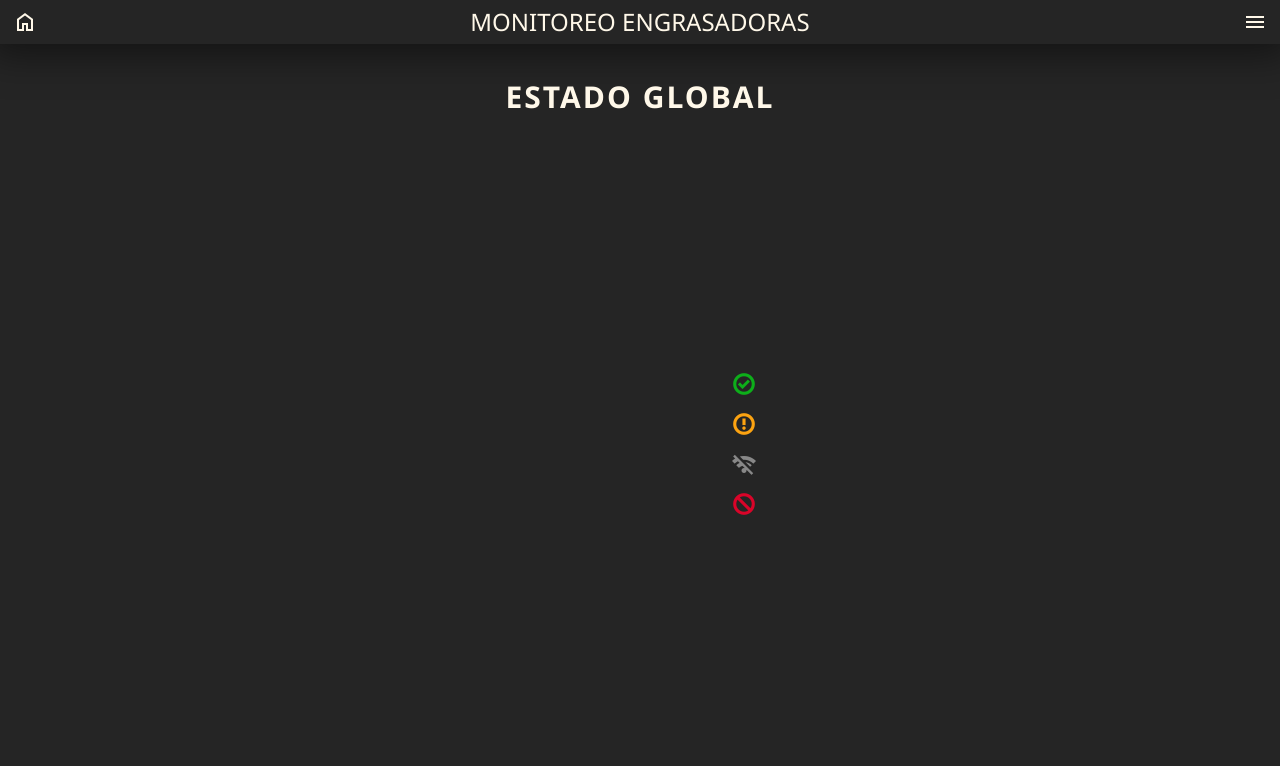
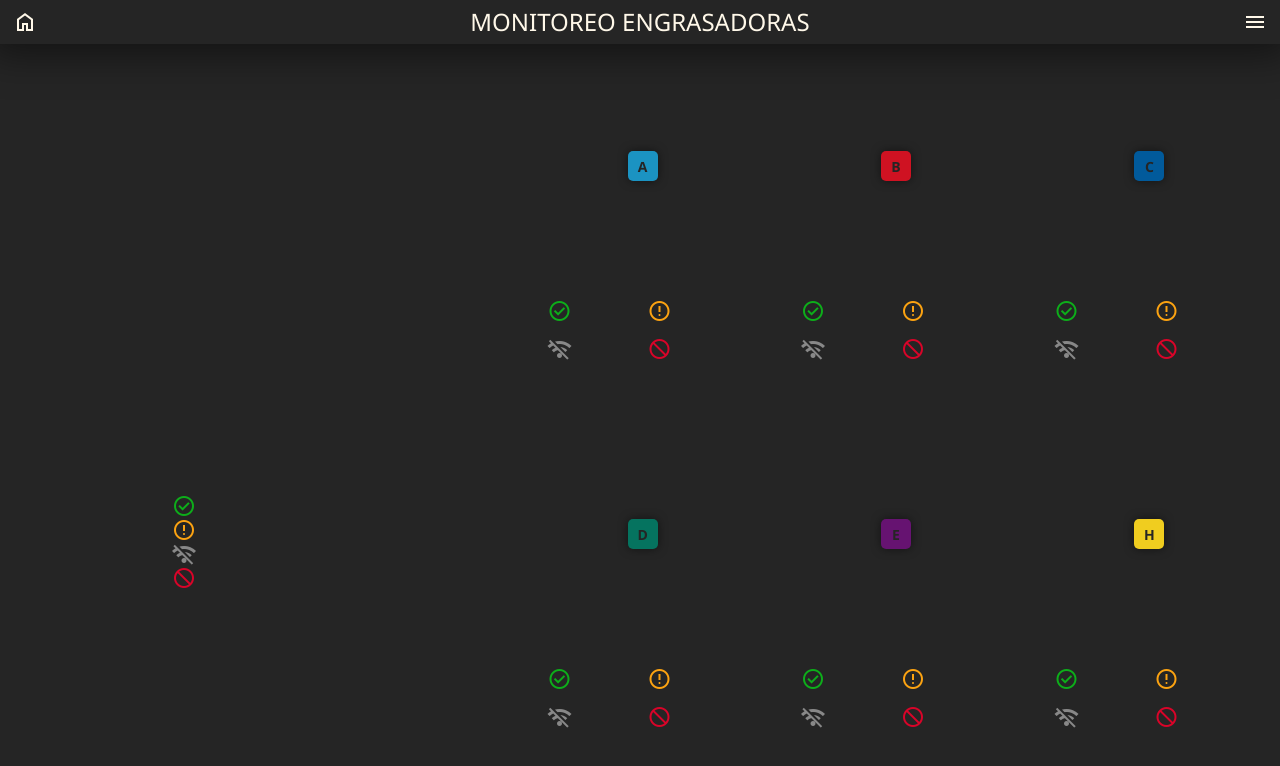
Before and after one commit to a-gonzalez-f/engrasadoras, a website: page public/index.html in a window 1280 px wide. Drawn offline with nearby package versions, Linux system fonts and the light colour scheme; no server answers.

Commit message:
cambio dashboard principal a todo en el mismo section

```diff
--- a/public/app.js
+++ b/public/app.js
@@ -57,6 +57,7 @@ async function cargarEngrasadoras() {
           data: [funcionando, alerta, sinConexion, fs],
           backgroundColor: ["#0dae1a", "#fca311", "#888", "#d90429"],
           borderWidth: 0,
+          hoverBorderWidth: 2,
         },
       ],
     },
@@ -175,6 +176,7 @@ function renderEstadoPorLinea(data) {
               data: [funcionando, alerta, desconectada, fs],
               backgroundColor: ["#0dae1a", "#fca311", "#888", "#d90429"],
               borderWidth: 0,
+              hoverBorderWidth: 1,
             },
           ],
         },
@@ -206,7 +208,6 @@ function renderEstadoPorLinea(data) {
     document.getElementById(`fs-${linea}`).innerText = `${fs} (${Math.round(
       (fs / total) * 100
     )}%)`;
-    document.getElementById(`total-${linea}`).innerText = `${total}`;
   });
 }
 
--- a/public/index.html
+++ b/public/index.html
@@ -36,7 +36,8 @@
     </header>
     <main class="mandatory-scroll-snapping">
       <section class="dashboard">
-        <h3 class="subtitle">ESTADO GLOBAL</h3>
+        <div class="global">
+          <div class="container">
             <div>
               <canvas id="chartGlobal"></canvas>
             </div>
@@ -52,7 +53,9 @@
                 <span id="alerta-global" class="alerta"></span>
               </div>
               <div>
-            <span class="material-symbols-outlined desconectada">wifi_off</span>
+                <span class="material-symbols-outlined desconectada"
+                  >wifi_off</span
+                >
                 <span id="sc-global" class="desconectada"></span>
               </div>
               <div>
@@ -60,15 +63,19 @@
                 <span id="fs-global" class="fs"></span>
               </div>
             </div>
-      </section>
-      <section class="dashboard porLinea">
-        <h3 class="subtitle">ESTADO POR LÍNEA</h3>
+          </div>
+        </div>
+        <div class="porLinea">
+          <div class="containerLineas">
             <div class="linea">
-          <h4 class="circle A" onclick="location.href='/detalle?linea=A'">A</h4>
+              <h4 class="circle A" onclick="location.href='/detalle?linea=A'">
+                A
+              </h4>
               <div>
                 <canvas class="donutLinea" id="chartA"></canvas>
               </div>
-          <div id="detalle-A">
+              <div id="detalle-A" class="detalle">
+                <div>
                   <div>
                     <span class="material-symbols-outlined funcionando"
                       >check_circle</span
@@ -79,6 +86,8 @@
                     <span class="material-symbols-outlined alerta">error</span>
                     <span id="alerta-A" class="alerta"></span>
                   </div>
+                </div>
+                <div>
                   <div>
                     <span class="material-symbols-outlined desconectada"
                       >wifi_off</span
@@ -89,18 +98,18 @@
                     <span class="material-symbols-outlined fs">block</span>
                     <span id="fs-A" class="fs"></span>
                   </div>
-            <div>
-              <span>TOTAL</span>
-              <span id="total-A"></span>
                 </div>
               </div>
             </div>
             <div class="linea">
-          <h4 class="circle B" onclick="location.href='/detalle?linea=B'">B</h4>
+              <h4 class="circle B" onclick="location.href='/detalle?linea=B'">
+                B
+              </h4>
               <div>
                 <canvas class="donutLinea" id="chartB"></canvas>
               </div>
-          <div id="detalle-B">
+              <div id="detalle-B" class="detalle">
+                <div>
                   <div>
                     <span class="material-symbols-outlined funcionando"
                       >check_circle</span
@@ -111,6 +120,8 @@
                     <span class="material-symbols-outlined alerta">error</span>
                     <span id="alerta-B" class="alerta"></span>
                   </div>
+                </div>
+                <div>
                   <div>
                     <span class="material-symbols-outlined desconectada"
                       >wifi_off</span
@@ -121,18 +132,18 @@
                     <span class="material-symbols-outlined fs">block</span>
                     <span id="fs-B" class="fs"></span>
                   </div>
-            <div>
-              <span>TOTAL</span>
-              <span id="total-B"></span>
                 </div>
               </div>
             </div>
             <div class="linea">
-          <h4 class="circle C" onclick="location.href='/detalle?linea=C'">C</h4>
+              <h4 class="circle C" onclick="location.href='/detalle?linea=C'">
+                C
+              </h4>
               <div>
                 <canvas class="donutLinea" id="chartC"></canvas>
               </div>
-          <div id="detalle-C">
+              <div id="detalle-C" class="detalle">
+                <div>
                   <div>
                     <span class="material-symbols-outlined funcionando"
                       >check_circle</span
@@ -143,6 +154,8 @@
                     <span class="material-symbols-outlined alerta">error</span>
                     <span id="alerta-C" class="alerta"></span>
                   </div>
+                </div>
+                <div>
                   <div>
                     <span class="material-symbols-outlined desconectada"
                       >wifi_off</span
@@ -153,18 +166,18 @@
                     <span class="material-symbols-outlined fs">block</span>
                     <span id="fs-C" class="fs"></span>
                   </div>
-            <div>
-              <span>TOTAL</span>
-              <span id="total-C"></span>
                 </div>
               </div>
             </div>
             <div class="linea">
-          <h4 class="circle D" onclick="location.href='/detalle?linea=D'">D</h4>
+              <h4 class="circle D" onclick="location.href='/detalle?linea=D'">
+                D
+              </h4>
               <div>
                 <canvas class="donutLinea" id="chartD"></canvas>
               </div>
-          <div id="detalle-D">
+              <div id="detalle-D" class="detalle">
+                <div>
                   <div>
                     <span class="material-symbols-outlined funcionando"
                       >check_circle</span
@@ -175,6 +188,8 @@
                     <span class="material-symbols-outlined alerta">error</span>
                     <span id="alerta-D" class="alerta"></span>
                   </div>
+                </div>
+                <div>
                   <div>
                     <span class="material-symbols-outlined desconectada"
                       >wifi_off</span
@@ -185,18 +200,18 @@
                     <span class="material-symbols-outlined fs">block</span>
                     <span id="fs-D" class="fs"></span>
                   </div>
-            <div>
-              <span>TOTAL</span>
-              <span id="total-D"></span>
                 </div>
               </div>
             </div>
             <div class="linea">
-          <h4 class="circle E" onclick="location.href='/detalle?linea=E'">E</h4>
+              <h4 class="circle E" onclick="location.href='/detalle?linea=E'">
+                E
+              </h4>
               <div>
                 <canvas class="donutLinea" id="chartE"></canvas>
               </div>
-          <div id="detalle-E">
+              <div id="detalle-E" class="detalle">
+                <div>
                   <div>
                     <span class="material-symbols-outlined funcionando"
                       >check_circle</span
@@ -207,6 +222,8 @@
                     <span class="material-symbols-outlined alerta">error</span>
                     <span id="alerta-E" class="alerta"></span>
                   </div>
+                </div>
+                <div>
                   <div>
                     <span class="material-symbols-outlined desconectada"
                       >wifi_off</span
@@ -217,18 +234,18 @@
                     <span class="material-symbols-outlined fs">block</span>
                     <span id="fs-E" class="fs"></span>
                   </div>
-            <div>
-              <span>TOTAL</span>
-              <span id="total-E"></span>
                 </div>
               </div>
             </div>
             <div class="linea">
-          <h4 class="circle H" onclick="location.href='/detalle?linea=H'">H</h4>
+              <h4 class="circle H" onclick="location.href='/detalle?linea=H'">
+                H
+              </h4>
               <div>
                 <canvas class="donutLinea" id="chartH"></canvas>
               </div>
-          <div id="detalle-H">
+              <div id="detalle-H" class="detalle">
+                <div>
                   <div>
                     <span class="material-symbols-outlined funcionando"
                       >check_circle</span
@@ -239,6 +256,8 @@
                     <span class="material-symbols-outlined alerta">error</span>
                     <span id="alerta-H" class="alerta"></span>
                   </div>
+                </div>
+                <div>
                   <div>
                     <span class="material-symbols-outlined desconectada"
                       >wifi_off</span
@@ -249,9 +268,8 @@
                     <span class="material-symbols-outlined fs">block</span>
                     <span id="fs-H" class="fs"></span>
                   </div>
-            <div>
-              <span>TOTAL</span>
-              <span id="total-H"></span>
+                </div>
+              </div>
             </div>
           </div>
         </div>
--- a/public/styles.css
+++ b/public/styles.css
@@ -51,17 +51,16 @@ body {
 }
 
 .circle {
-  width: 40px;
-  height: 40px;
+  width: 30px;
+  height: 30px;
   display: flex;
   justify-content: center;
   align-items: center;
-  border-radius: 10px;
+  border-radius: 5px;
   box-shadow: 0 0 10px rgba(0, 0, 0, 0.5);
   cursor: pointer;
   color: var(--color-fondo);
   font-weight: 700;
-  margin-bottom: 1rem;
 }
 
 .circle:hover {
@@ -189,13 +188,11 @@ button:hover {
 
 .dashboard {
   width: 100%;
-  min-height: 100vh;
+  height: 100vh;
   display: flex;
   align-items: center;
   justify-content: center;
   align-content: center;
-  flex-wrap: wrap;
-  padding: 0 1rem;
   position: relative;
 }
 
@@ -221,19 +218,26 @@ section:hover {
   padding: 2rem 0;
 }
 
-.dashboard > div {
-  display: flex;
-  flex-direction: column;
-  align-items: center;
-}
-
 canvas {
   margin: 1rem;
 }
 
+.global {
+  width: 40vw;
+  height: 100%;
+}
+
+.container {
+  display: flex;
+  flex-direction: column;
+  height: 100%;
+  justify-content: center;
+  align-items: center;
+}
+
 #chartGlobal {
-  width: 25vw;
-  height: auto;
+  width: 25vw !important;
+  height: auto !important;
 }
 
 #detalle-global {
@@ -253,30 +257,50 @@ canvas {
   min-width: 200px;
 }
 
-#detalle-global > div > h4,
-#detalle-global > div > span {
-  font-weight: 700;
+.porLinea {
+  width: 60vw;
+  height: 100%;
 }
 
-.porLinea {
-  justify-content: space-evenly;
+.containerLineas {
+  width: 100%;
+  height: 100%;
+  display: flex;
+  flex-wrap: wrap;
+  align-content: space-around;
+  justify-content: center;
+  align-items: center;
+  font-size: 14px;
+  padding: 2rem 0;
+}
+
+.linea {
+  width: 33%;
+  display: flex;
+  flex-direction: column;
+  align-items: center;
 }
 
 .donutLinea {
-  width: 12vw;
-  height: auto;
+  width: 150px !important;
+  height: auto !important;
 }
 
-.linea {
-  gap: 2rem;
+.detalle > div {
+  display: flex;
+  padding: 5px;
+  justify-content: space-between;
 }
 
-.linea > div > div {
+.detalle > div > div {
+  min-width: 100px;
   display: flex;
-  padding: 0.5rem;
+  align-items: center;
+  justify-content: space-between;
+  padding: 2px 5px;
 }
 
-.linea > div > div > span {
+.detalle > div > span {
   flex: 1;
   width: 70px;
   text-align: center;
```
Lines whose indentation alone changed are shown as unchanged.
